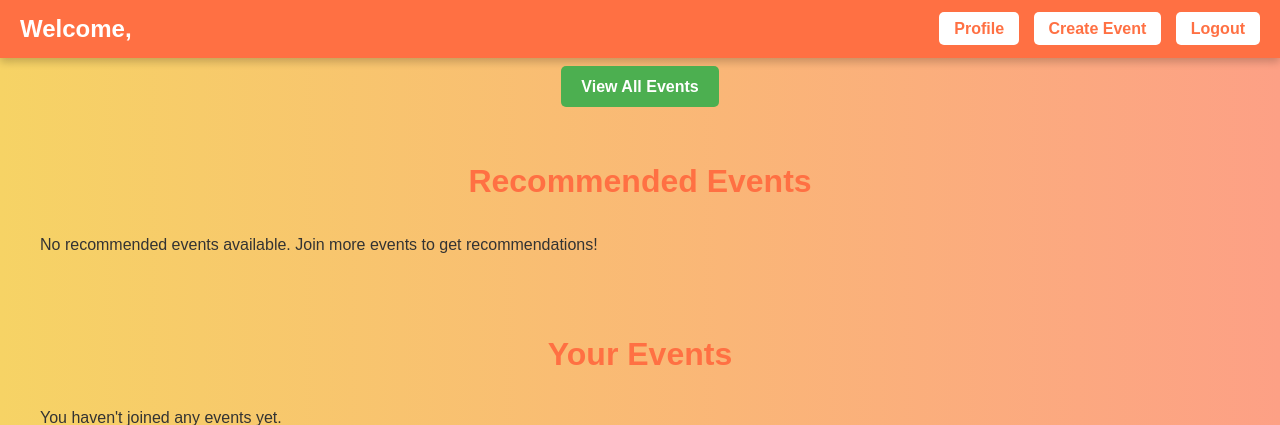
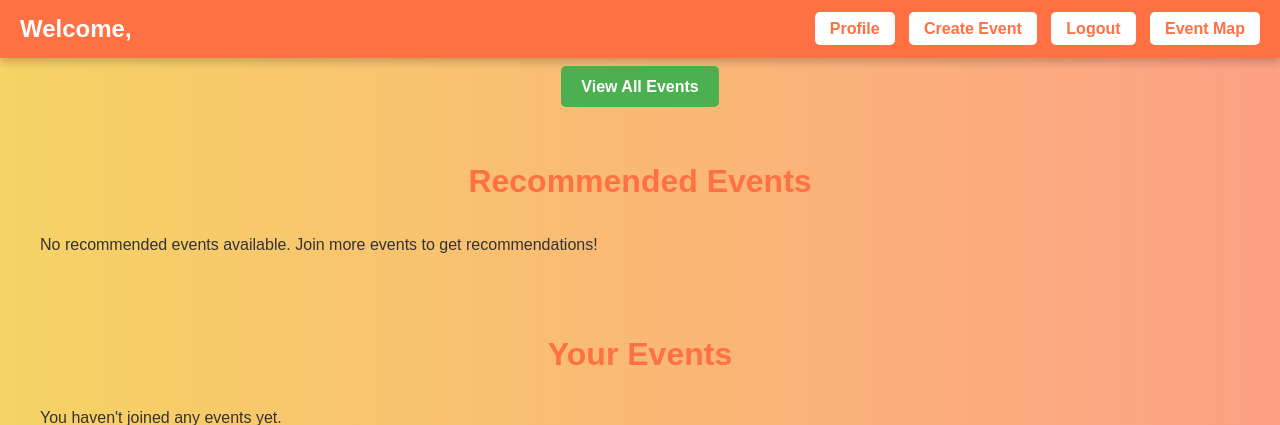
Before and after one commit to Abd2023/akili_etkinlik_planlama, a Django app: page /events/home/ in a window 1280 px wide. Shown: the top 425 px of the page. Run offline with Django 5.2, Linux system fonts and the light colour scheme.

Commit message:
home sayfasinda event map buttonu eklendi

```diff
--- a/event_management/templates/home.html
+++ b/event_management/templates/home.html
@@ -15,7 +15,7 @@
             <a href="{% url 'profile' %}" class="profile-button">Profile</a>
             <a href="{% url 'event_create' %}" class="create-event-button">Create Event</a>
             <a href="{% url 'logout' %}" class="logout-button">Logout</a>
-
+            <a href="{% url 'event_map' %}" class="map-button">Event Map</a>
         </div>
     </div>
 
```
